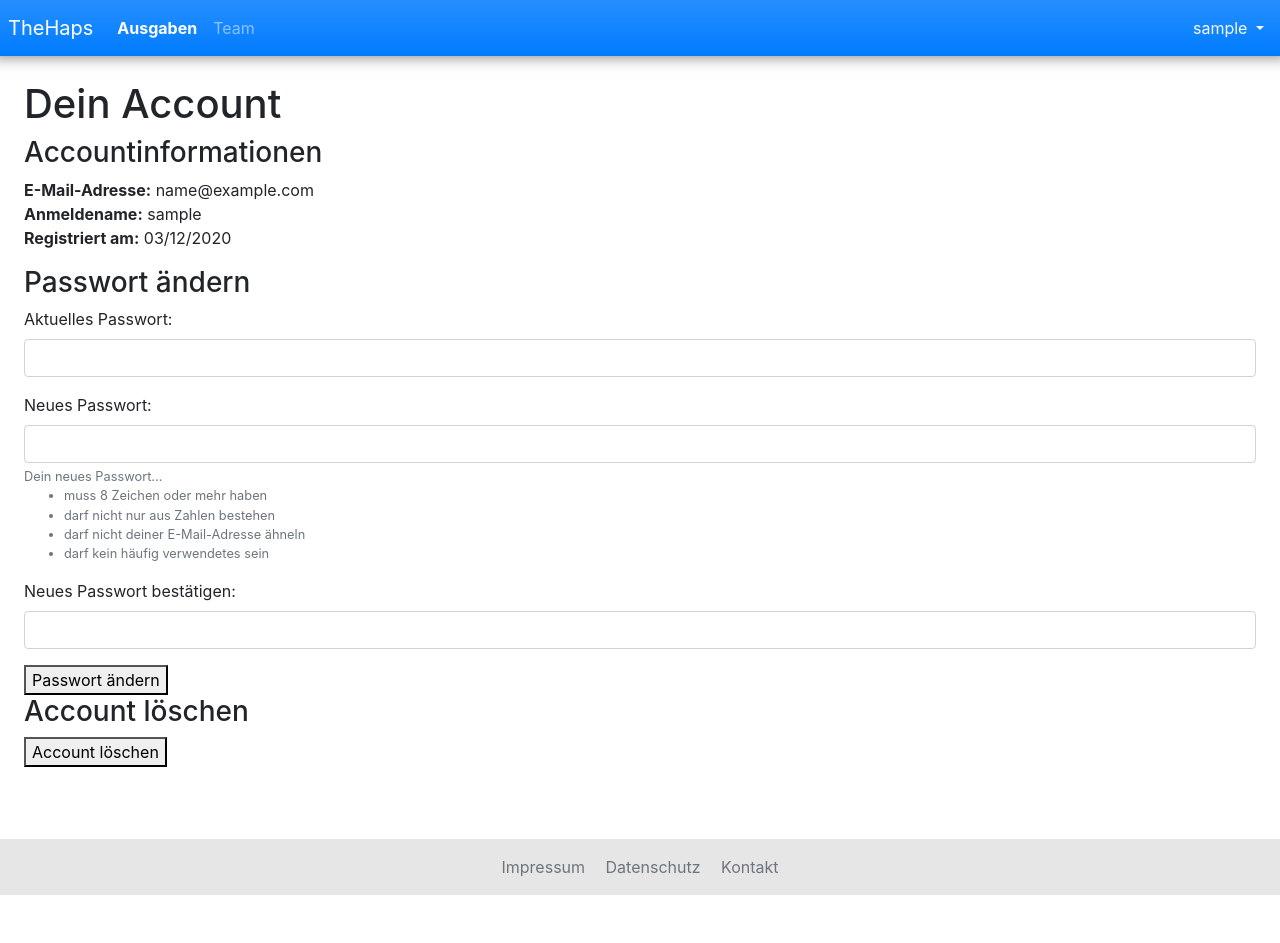
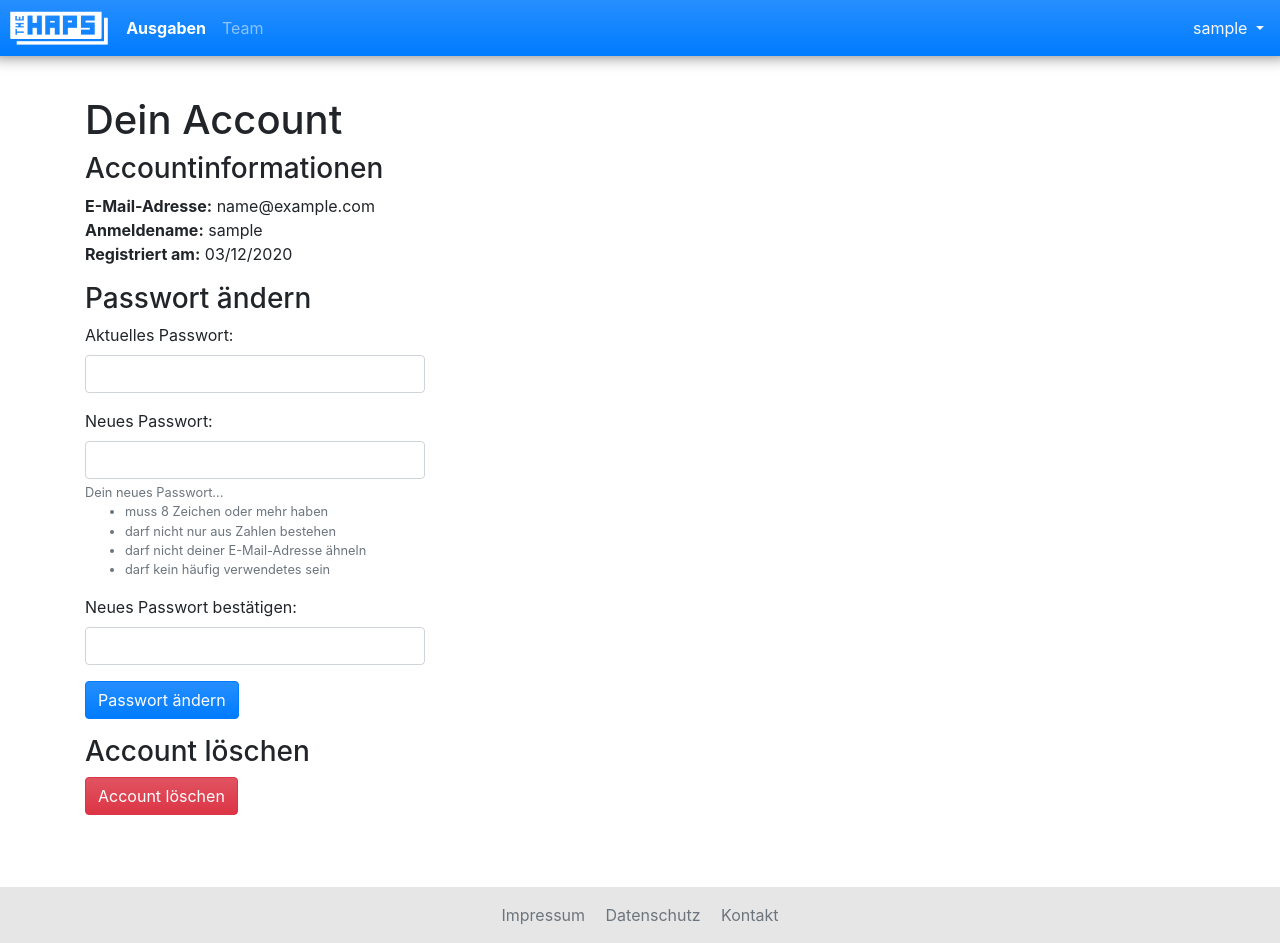
Before and after one commit to linuskoester/libertas, a Django app: page /auth/account/ in a window 1280 px wide. Before the commit the page ends 895 px from the top, so only its background shows below. Run offline with Django 3.2, Linux system fonts and the light colour scheme; the visitor is signed in with stand-in values (Sample User, id 1); style sheets or scripts are compiled from the project's sources; parts of the project's set-up code (start-up, migrations or seed data) failed here and were passed over; some libraries are stand-ins or nearby versions.

Commit message:
Improvements

```diff
--- a/authentication/templates/authentication/account.html
+++ b/authentication/templates/authentication/account.html
@@ -13,14 +13,10 @@
     <strong>Registriert am:</strong> {{ user.date_joined|date:"SHORT_DATE_FORMAT" }}
 </p>
 <h3>Passwort ändern</h3>
-<div class="form">
-    <form method="post">
-        {% include "libertas/form.html" %}
-        <button type="submit">Passwort ändern</button>
-    </form>
-</div>
-<h3>Account löschen</h3>
-<div class="form">
-    <button type="submit" class="red" onclick="window.location='{% url 'account_delete' %}'">Account löschen</button>
-</div>
+<form method="post" class="needs-validation" novalidate>
+    {% include "libertas/form.html" %}
+    <button class="btn btn-primary" type="submit">Passwort ändern</button>
+</form>
+<h3 class="mt-3">Account löschen</h3>
+<a class="btn btn-danger" href="{% url 'account_delete' %}">Account löschen</a>
 {% endblock %}
--- a/authentication/templates/authentication/account_delete.html
+++ b/authentication/templates/authentication/account_delete.html
@@ -7,10 +7,8 @@
 <h1>Dein Account</h1>
 
 <h3>Account löschen</h3>
-<div class="form">
-    <form method="post">
+    <form method="post" class="needs-validation" novalidate>
         {% include "libertas/form.html" %}
-    <button type="submit" class="red">Account löschen</button>
+        <button class="btn btn-danger" type="submit">Account löschen</button>
     </form>
-</div>
 {% endblock %}
--- a/libertas/templates/libertas/base.html
+++ b/libertas/templates/libertas/base.html
@@ -33,7 +33,9 @@
     <header>
         <nav class="navbar navbar-expand-md fixed-top navbar-dark bg-gradient-primary p-md-2"
             style="box-shadow: 0px -8px 15px 8px #727272;">
-            <a class="navbar-brand" href="{% url 'index' %}">TheHaps</a>
+            <a class="navbar-brand p-0 mr-2">
+                <img src="{% static 'libertas/img/logo.png' %}" height="38" alt="">
+            </a>
             <button class="navbar-toggler" type="button" data-toggle="collapse" data-target="#navbarNavDropdown"
                 aria-controls="navbarNavDropdown" aria-expanded="false" aria-label="Toggle navigation">
                 <span class="navbar-toggler-icon"></span>
@@ -51,8 +53,8 @@
                 {% if user.is_authenticated %}
                 <ul class="navbar-nav">
                     <li class="nav-item dropdown">
-                        <a class="nav-link dropdown-toggle text-light" href="#" id="navbarDropdownMenuLink" role="button"
-                            data-toggle="dropdown" aria-haspopup="true" aria-expanded="false">
+                        <a class="nav-link dropdown-toggle text-light" href="#" id="navbarDropdownMenuLink"
+                            role="button" data-toggle="dropdown" aria-haspopup="true" aria-expanded="false">
                             {{ user.username }}
                         </a>
                         <div class="dropdown-menu dropdown-menu-right" aria-labelledby="navbarDropdownMenuLink">
@@ -68,16 +70,9 @@
                     </li>
                 </ul>
                 {% else %}
-                <ul class="navbar-nav">
-                    <li class="nav-item">
-                        <a class="btn btn-outline-light mt-2 mt-md-0" href="{% url 'signin' %}"
-                            role="button">Anmelden</a>
-                    </li>
-                    <li class="nav-item">
+                <a class="btn btn-outline-light mt-2 mt-md-0" href="{% url 'signin' %}" role="button">Anmelden</a>
                 <a class="btn btn-light ml-md-1 mt-2 mt-md-0" href="{% url 'signup' %}" role="button">Account
                     erstellen</a>
-                    </li>
-                </ul>
                 {% endif %}
 
             </div>
@@ -85,6 +80,7 @@
     </header>
 
     <main role="main" class="flex-shrink-0 px-4 pb-5 mb-4" style="padding-top: 80px;">
+        <div class="container mt-3">
             {% if messages %}
             {% for message in messages %}
             {% if message.tags == 'info' %}
@@ -108,9 +104,10 @@
             {% endif %}
             {% block main %}
             {% endblock %}
+        </div>
     </main>
 
-    <footer class="footer mt-auto py-3 bg-secondary">
+    <footer class="footer mt-auto py-3 bg-secondary p-3">
         <div class="container text-center">
             <a class="text-muted m-2" href="#">Impressum</a>
             <a class="text-muted m-2" href="#">Datenschutz</a>
--- a/libertas/templates/libertas/form.html
+++ b/libertas/templates/libertas/form.html
@@ -10,8 +10,8 @@
     {{ field.label_tag }}
     <div class="input-group">
         <input type="{{ field.field.widget.input_type }}"
-            class="form-control email {% if field.errors %}is-invalid{% endif %}" name="{{ field.name }}"
-            id="{{ field.id_for_label }}"
+            class="form-control email {% if field.errors %}is-invalid{% endif %}" style="max-width: 340px"
+            name="{{ field.name }}" id="{{ field.id_for_label }}"
             {% if field.value != None and field.field.widget.input_type != 'password' %}value="{{ field.value|stringformat:'s' }}"
             {% endif %} maxlength="{{ field.field.max_length }}" {% if field.field.required %}required{% endif %}
             {% for name, value in field.field.widget.attrs.items %} {% if value is not False %}
@@ -37,18 +37,40 @@
     {% endif %}
 </div>
 {% elif field.field.widget.input_type == "checkbox" %}
-<div class="field-wrapper">
+<div class="input-group">
+    <div class="custom-control custom-checkbox mb-3">
+        <input type="checkbox" class="custom-control-input {% if field.errors %}is-invalid{% endif %}" id="checkbox"
+            {% if field.field.required %}required{% endif %} {% for name, value in field.field.widget.attrs.items %}
+            {% if value is not False %} {{ name }}{% if value is not True %}="{{ value|stringformat:'s' }}" {% endif %}
+            {% endif %} {% endfor %}>
+        <label class="custom-control-label" for="checkbox">{{ field.label_tag }}</label>
+        {% if not field.errors %}
+        <div class="invalid-feedback mt-0">
+            Dieses Feld muss ausgefüllt werden.
+        </div>
+        {% endif %}
+        {% for error in field.errors %}
+        <div class="invalid-feedback mt-0">
+            {{ error }}
+        </div>
+        {% endfor %}
+        {% if field.help_text %}
+        <small class="form-text text-muted">{{ field.help_text|safe }}</small>
+        {% endif %}
+    </div>
+</div>
+<!-- <div class="field-wrapper">
     {{ field }} {{ field.label_tag }}
     {{ field.errors }}
     {% if field.help_text %}
     <div class="help">{{ field.help_text|safe }}</div>
     {% endif %}
-</div>
+</div> -->
 {% else %}
 <div class="form-group">
     {{ field.label_tag }}
     <input type="{{ field.field.widget.input_type }}" class="form-control {% if field.errors %}is-invalid{% endif %}"
-        name="{{ field.name }}" id="{{ field.id_for_label }}"
+        style="max-width: 340px" name="{{ field.name }}" id="{{ field.id_for_label }}"
         {% if field.value != None and field.field.widget.input_type != 'password' %}value="{{ field.value|stringformat:'s' }}"
         {% endif %} maxlength="{{ field.field.max_length }}" {% if field.field.required %}required{% endif %}
         {% for name, value in field.field.widget.attrs.items %} {% if value is not False %}
--- a/viewer/static/viewer/web/viewer.scss
+++ b/viewer/static/viewer/web/viewer.scss
@@ -563,6 +563,7 @@
             transition-duration: 200ms;
     -webkit-transition-timing-function: ease;
             transition-timing-function: ease;
+    box-sizing: content-box !important;
   }
   html[dir='ltr'] #sidebarContainer {
     -webkit-transition-property: left;
@@ -620,6 +621,7 @@
     position: absolute;
     width: 100%;
     background-color: hsla(0,0%,0%,.1);
+    box-sizing: content-box !important;
   }
   html[dir='ltr'] #sidebarContent {
     left: 0;
@@ -1627,6 +1629,7 @@
     padding: 10px 30px 0;
     overflow: auto;
     -webkit-overflow-scrolling: touch;
+    box-sizing: content-box !important;
   }
 
   #thumbnailView > a:active,
@@ -1668,6 +1671,7 @@
 
   .thumbnailSelectionRing {
     border-radius: 2px;
+    box-sizing: content-box !important;
     padding: 7px;
   }
 
```
Also changed, not shown: viewer/templates/viewer/viewer.html (+5 -3 lines), libertas/static/libertas/img/logo.png (added). Lines whose indentation alone changed are shown as unchanged.
